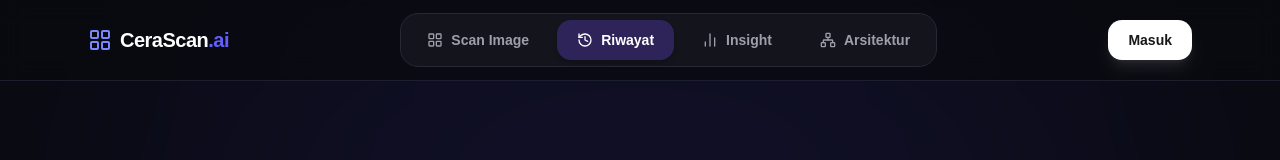
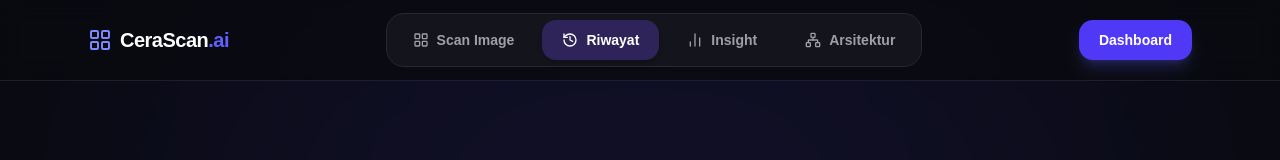
Before and after one commit to Churma16/cerascan-frontend-react, a React (Vite) app: page /history in a window 1280 px wide. Shown: the top 160 px of the page. Built offline with nearby package versions, Linux system fonts and the light colour scheme; no server answers; sample sign-in values are in the browser's storage.

Commit message:
feat: implement authentication check in MainLayout for conditional navigation

```diff
--- a/src/layouts/MainLayout.jsx
+++ b/src/layouts/MainLayout.jsx
@@ -1,10 +1,15 @@
 import React from 'react';
 import { Link, Outlet, useLocation, useNavigate } from 'react-router-dom';
 import { BarChart2, History, LayoutGrid, Menu, Network } from 'lucide-react';
+import { useIsAuthenticated } from '@/hooks/useAuth.js';
 
 export default function MainLayout({ children }) {
     const location = useLocation();
     const navigate = useNavigate();
+
+    // Mengecek apakah user sudah login melalui hook
+    const isAuthenticated = useIsAuthenticated();
+
     // Konfigurasi Navigasi Publik
     const navLinks = [
         { path: '/scanner', label: 'Scan Image', icon: LayoutGrid },
@@ -54,12 +59,21 @@ export default function MainLayout({ children }) {
 
                     {/* Tombol Aksi Kanan */}
                     <div className="hidden md:flex items-center gap-4">
+                        {!isAuthenticated ? (
                             <button
                                 className="px-5 py-2.5 bg-white hover:bg-zinc-200 text-zinc-900 text-sm font-bold rounded-xl transition-all shadow-lg shadow-white/10"
                                 onClick={() => navigate(`/login`)}
                             >
                                 Masuk
                             </button>
+                        ) : (
+                            <button
+                                className="px-5 py-2.5 bg-indigo-600 hover:bg-indigo-500 text-white text-sm font-bold rounded-xl transition-all shadow-lg shadow-indigo-500/25"
+                                onClick={() => navigate(`/dashboard`)}
+                            >
+                                Dashboard
+                            </button>
+                        )}
                     </div>
 
                     {/* Tombol Menu Mobile */}
```
Lines whose indentation alone changed are shown as unchanged.
